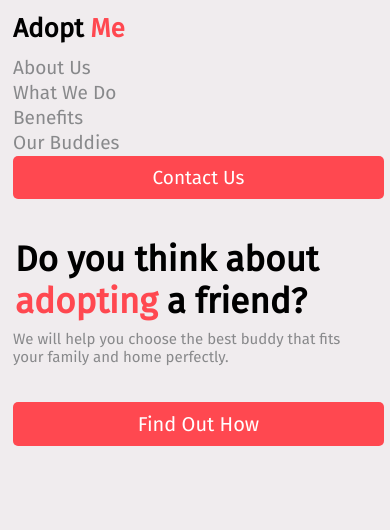
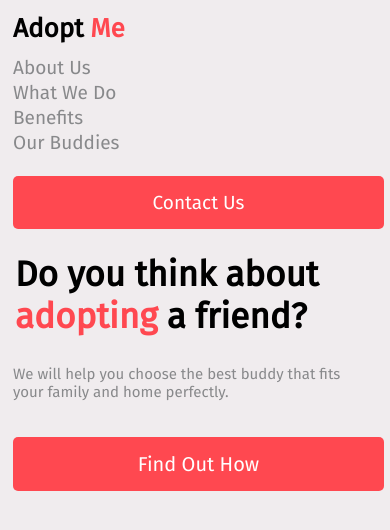
Before and after one commit to JessOtte/otte-part-1, a plain HTML site: page index.html in a window 390 px wide. Drawn offline with Linux system fonts and the light colour scheme.

Commit message:
Update styles.css

```diff
--- a/css/styles.css
+++ b/css/styles.css
@@ -39,7 +39,7 @@
   }
   h1 {
     position: absolute;
-    top: 140px;
+    top: 155px;
     left: 13px;
     right: 25px;
     padding: 75px 2px;
@@ -49,7 +49,7 @@
 
   p {
     position: absolute;
-    top: 315px;
+    top: 350px;
     left: 13px;
     font-weight: 400;
     color: #88898B;
@@ -70,12 +70,13 @@
  .button1 {
   color: white;
   background-color: #FF4850;
-  padding: 10px;
+  padding: 15px 10px;
   text-align: center;
   text-decoration: none;
   border-radius: 5px;
   cursor: pointer;
   width: 100%;
+  margin-top: 20px;
 }
 
 
@@ -84,7 +85,7 @@
   color: white;
   font-size: 20px;
   background-color: #FF4850;
-  padding: 10px;
+  padding: 15px 10px;
   text-align: center;
   text-decoration: none;
   border-radius: 5px;
@@ -116,6 +117,7 @@
  #navbutton {
   display: block;
   width: 100%;
+
 }
  }
 
@@ -129,7 +131,7 @@ DESKTOP BEGINS */
 
 @media only screen and (min-width: 768px) {
 html {
-  background: url("../bulldog.jpg") no-repeat center fixed;
+    background: url("../bulldog.jpg") no-repeat center fixed;
     background-size: cover;
     width: 100%;
     background-color: #F0ECEE;
```
